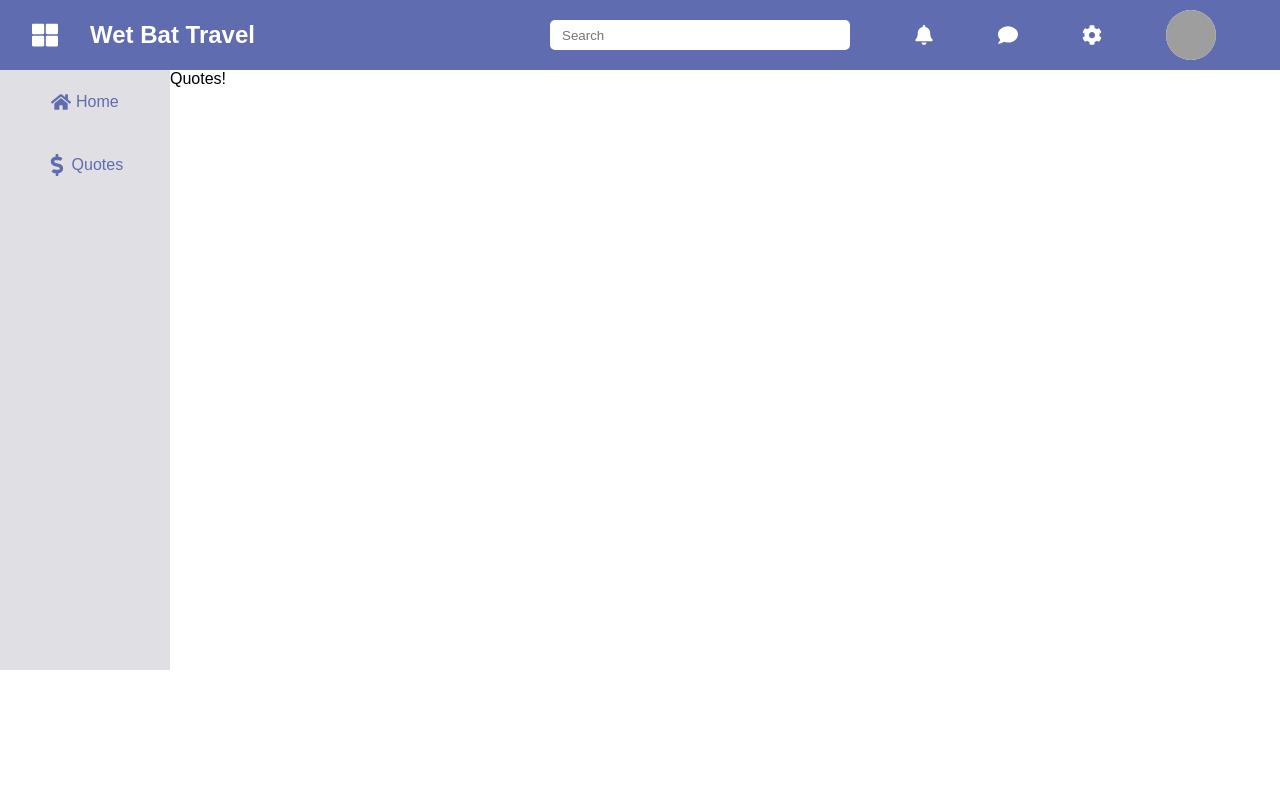
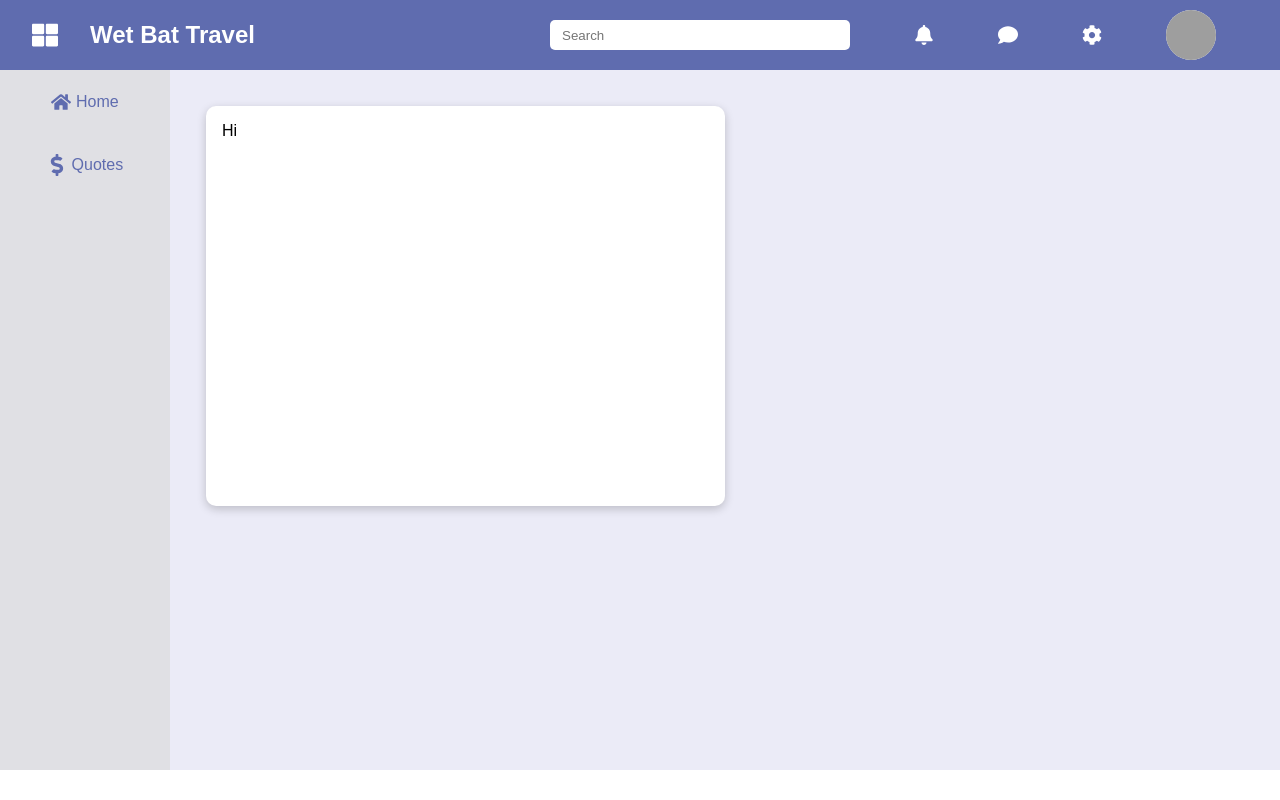
Before and after one commit to mgibby91/LC-takehome, a React (Create React App) app in the folder LC-wetbat-client/: page /quotes in a window 1280 px wide. Built offline with nearby package versions, Linux system fonts and the light colour scheme; no server answers; grey boxes are pictures that could not be loaded.

Commit message:
init setup of quotes page w/ card/b styles

```diff
--- a/LC-wetbat-client/src/components/Quotes.jsx
+++ /dev/null
@@ -1,9 +0,0 @@
-import React from 'react';
-
-export default function Quotes(props) {
-
-  return (
-    <div>Quotes!</div>
-  );
-
-}
--- a/LC-wetbat-client/src/components/Index.jsx
+++ b/LC-wetbat-client/src/components/home/Home.jsx
@@ -2,7 +2,7 @@ import React from 'react';
 import axios from 'axios';
 import { useEffect } from 'react';
 
-export default function Index(props) {
+export default function Home(props) {
 
   // console.log('indexProps', props);
 
--- a/LC-wetbat-client/src/components/Nav.jsx
+++ b/LC-wetbat-client/src/components/nav/Nav.jsx
@@ -1,6 +1,6 @@
 import React from 'react';
 import { Link } from 'react-router-dom';
-import '../styles/nav.css';
+import '../../styles/nav.css';
 import { FontAwesomeIcon } from '@fortawesome/react-fontawesome'
 import { faBell, faComment, faCog, faThLarge } from '@fortawesome/free-solid-svg-icons'
 
--- a/LC-wetbat-client/src/components/SideNav.jsx
+++ b/LC-wetbat-client/src/components/nav/SideNav.jsx
@@ -1,6 +1,6 @@
 import React from 'react';
 import { Link } from 'react-router-dom';
-import '../styles/nav.css';
+import '../../styles/nav.css';
 import { FontAwesomeIcon } from '@fortawesome/react-fontawesome'
 import { faHome, faDollarSign } from '@fortawesome/free-solid-svg-icons'
 
--- /dev/null
+++ b/LC-wetbat-client/src/components/quotes/Quotes.jsx
@@ -0,0 +1,27 @@
+import React, { useState, useEffect } from 'react';
+import axios from 'axios';
+import '../../styles/quotes.css';
+import QuotesList from './QuotesList';
+
+export default function Quotes(props) {
+
+  useEffect(() => {
+    axios.get('/api/quotes')
+      .then(res => {
+        console.log('quotes res', res.data);
+      })
+      .catch(err => {
+        console.log('quotes err', err);
+      })
+  }, [])
+
+
+  return (
+    <div className='main-quotes-container'>
+      <QuotesList
+
+      />
+    </div>
+  );
+
+}
--- /dev/null
+++ b/LC-wetbat-client/src/components/quotes/QuotesList.jsx
@@ -0,0 +1,12 @@
+import React from 'react';
+
+export default function QuotesList(props) {
+
+  return (
+    <div className='quotes-list-container card-container'>
+      Hi
+    </div>
+  )
+
+
+}
--- a/LC-wetbat-client/src/styles/nav.css
+++ b/LC-wetbat-client/src/styles/nav.css
@@ -67,7 +67,7 @@
 
 /******************** SIDE NAV *********************/
 .side-nav-container {
-  height: 600px;
+  height: 700px;
   width: 170px;
   background: #e0e0e4;
   display: flex;
--- /dev/null
+++ b/LC-wetbat-client/src/styles/quotes.css
@@ -0,0 +1,17 @@
+.main-quotes-container {
+  padding: 2.25rem;
+  background: #ebebf7;
+  width: 100%;
+}
+
+.card-container {
+  border-radius: 10px;
+  background: white;
+  box-shadow: 0px 3px 10px rgba(0,0,0,0.2);
+  padding: 1rem;
+}
+
+.quotes-list-container {
+  width: 50%;
+  height: 400px;
+}
```
Also changed, not shown: LC-wetbat-client/src/App.js (+4 -4 lines), LC-wetbat-client/src/components/quotes/QuotesListItem.jsx (added, +11 -0 lines).
